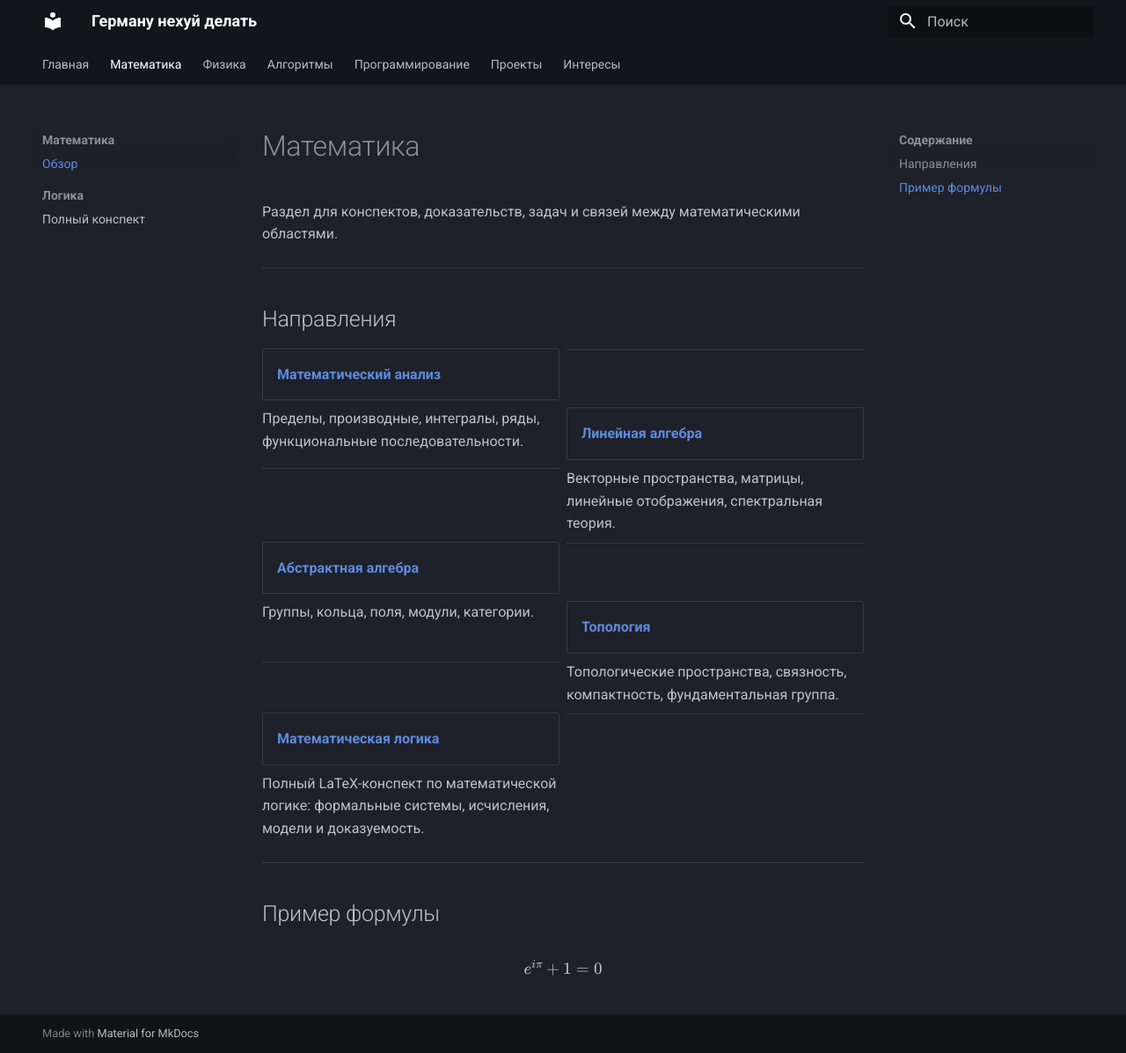
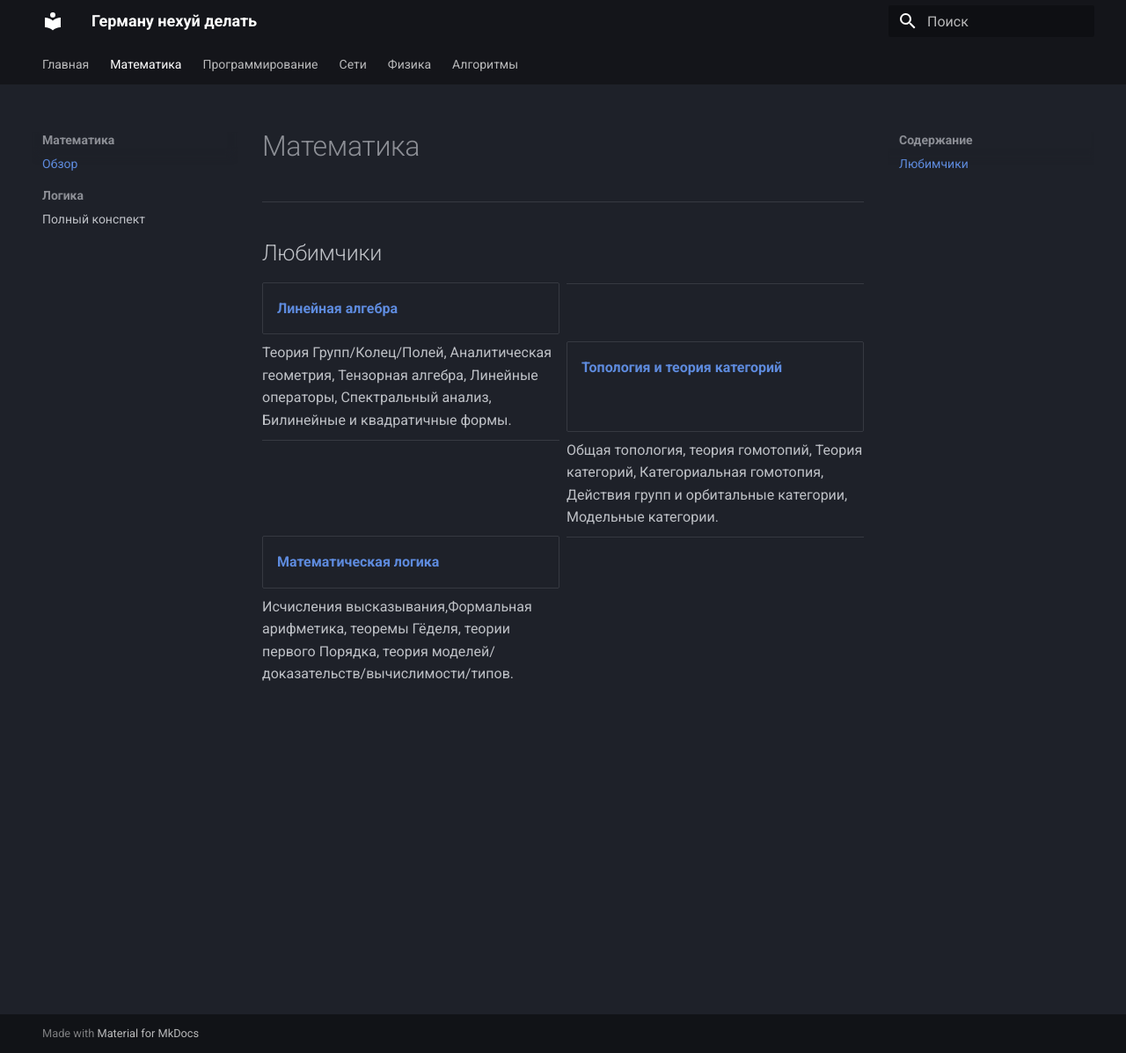
Before and after one commit to PGL-11-22/Zweckinton, an MkDocs documentation site: the page built from docs/math/index.md, in a window 1280 px wide and 1197 px high. Shown: the whole window at 88% size. Built offline with MkDocs 1.6.1 and Material for MkDocs 9.7.7, drawn with Linux system fonts in a browser that asks for light colours.

Commit message:
end of theory mod

```diff
--- a/docs/math/index.md
+++ b/docs/math/index.md
@@ -1,49 +1,27 @@
 # Математика
-
-Раздел для конспектов, доказательств, задач и связей между математическими областями.
 
 ---
 
-## Направления
+## Любимчики
 
 <div class="grid cards" markdown>
-
-- [**Математический анализ**](#)
-
-  ***
-
-  Пределы, производные, интегралы, ряды, функциональные последовательности.
 
 - [**Линейная алгебра**](#)
 
   ***
 
-  Векторные пространства, матрицы, линейные отображения, спектральная теория.
+  Теория Групп/Колец/Полей, Аналитическая геометрия, Тензорная алгебра, Линейные операторы, Спектральный анализ, Билинейные и квадратичные формы.
 
-- [**Абстрактная алгебра**](#)
+- [**Топология и теория категорий**](#)
 
   ***
 
-  Группы, кольца, поля, модули, категории.
-
-- [**Топология**](#)
-
-  ***
-
-  Топологические пространства, связность, компактность, фундаментальная группа.
+  Общая топология, теория гомотопий, Теория категорий, Категориальная гомотопия, Действия групп и орбитальные категории, Модельные категории.
 
 - [**Математическая логика**](logic/)
 
   ***
 
-  Полный LaTeX-конспект по математической логике: формальные системы, исчисления, модели и доказуемость.
+  Исчисления высказывания,Формальная арифметика, теоремы Гёделя, теории первого Порядка, теория моделей/доказательств/вычислимости/типов.
 
 </div>
-
----
-
-## Пример формулы
-
-$$
-e^{i\pi} + 1 = 0
-$$
--- a/mkdocs.yml
+++ b/mkdocs.yml
@@ -28,20 +28,17 @@ nav:
       - Логика:
           - Полный конспект: math/logic/index.md
 
+  - Программирование:
+      - Обзор: programming/index.md
+
+  - Сети:
+      - Обзор: network/index.md
+
   - Физика:
       - Обзор: physics/index.md
 
   - Алгоритмы:
       - Обзор: algo/index.md
-
-  - Программирование:
-      - Обзор: programming/index.md
-
-  - Проекты:
-      - Обзор: projects/index.md
-
-  - Интересы:
-      - Обзор: interests/index.md
 
 markdown_extensions:
   - admonition
```
Also changed, not shown: docs/algo/index.md (+3 -3 lines), docs/index.md (+3 -25 lines), docs/network/index.md (added, +7 -0 lines), docs/physics/index.md (+3 -3 lines).
